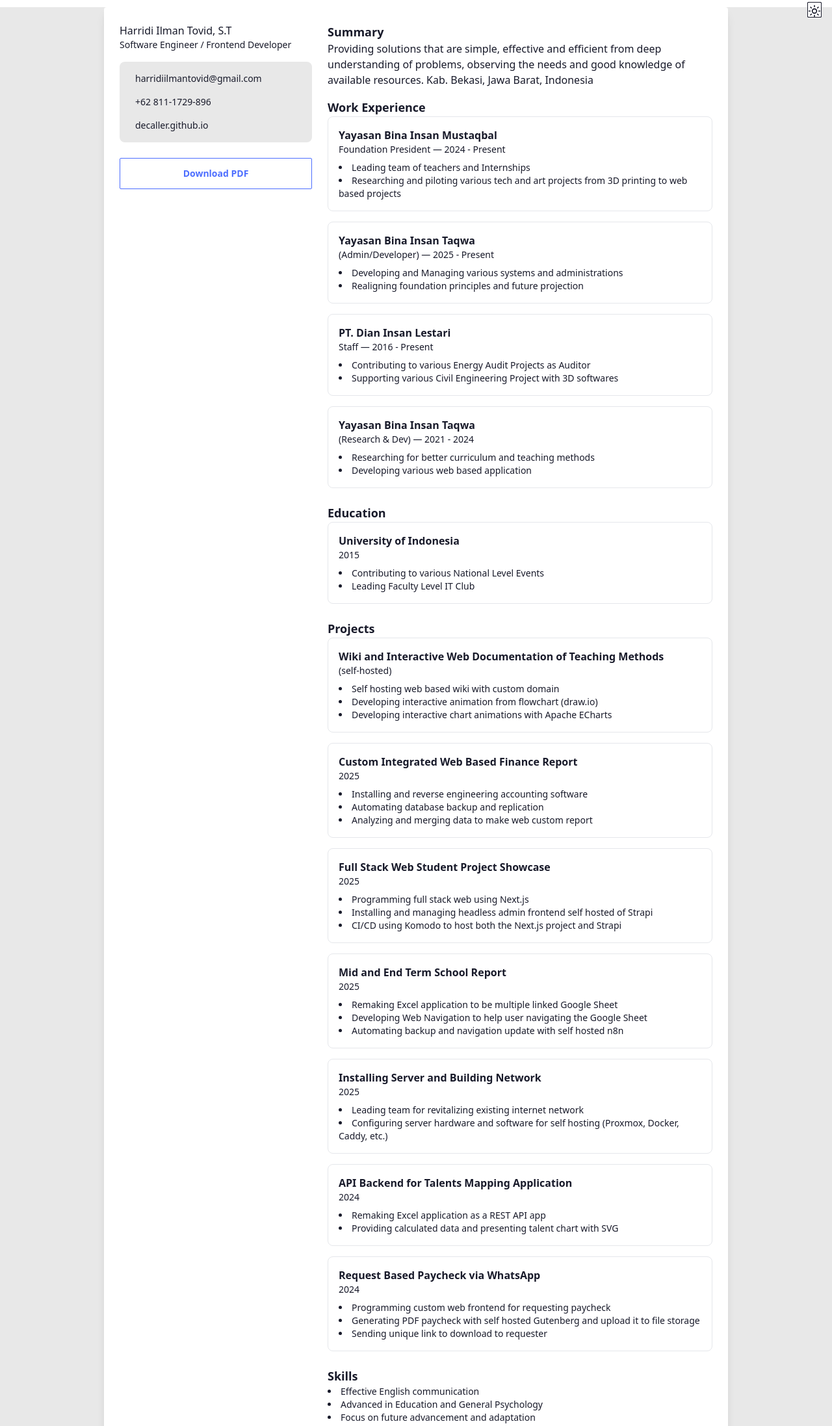
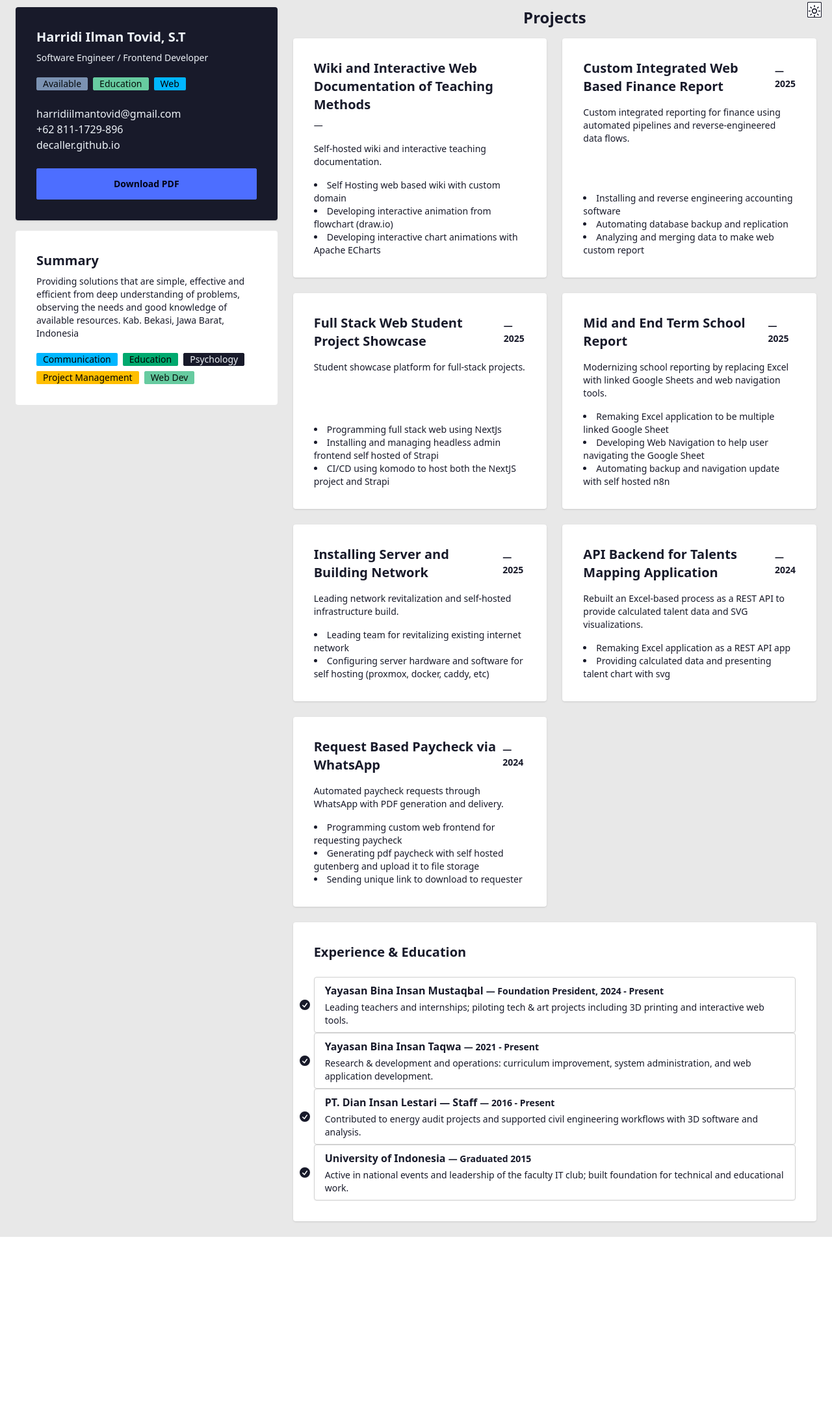
Before and after one commit to decaller/decaller.github.io, a plain HTML site: page index.html in a window 1280 px wide. Shown: the part 13-2207 px from the top of the page at 65% size. After the commit the page ends 1916 px from the top, so only its background shows below. Drawn offline with nearby package versions, Linux system fonts and the light colour scheme.

Commit message:
second ver

```diff
--- a/index.html
+++ b/index.html
@@ -24,8 +24,8 @@
     </script>
     <link rel="stylesheet" href="https://cdn.jsdelivr.net/npm/daisyui@latest/dist/full.css" />
     <style>
-      /* small safe container width */
-      .cv-body { max-width: 960px; margin: 1.5rem auto; }
+      /* full-width layout: remove narrow outer container and add page padding */
+      .cv-body { width: 100%; padding: 1.5rem; box-sizing: border-box; }
       .pdf-embed { height: 420px; }
 
       /* Print styles: hide UI chrome and make content compact */
@@ -42,6 +42,12 @@
       /* When checked, show moon and hide sun */
       .theme-controller:checked ~ svg[aria-label="moon"] { display: inline-block; }
       .theme-controller:checked ~ svg[aria-label="sun"] { display: none; }
+      /* Left-aligned vertical timeline styling (daisyUI timeline variant) */
+      .timeline.timeline-left { position: relative; padding-left: 3rem; }
+      .timeline.timeline-left::before { content: ""; position: absolute; left: 1.25rem; top: 0.75rem; bottom: 0.75rem; width: 2px; background: rgba(0,0,0,0.06); border-radius: 2px; }
+      .timeline.timeline-left .timeline-item { position: relative; display: block; padding-left: 1rem; }
+      .timeline.timeline-left .timeline-badge { position: absolute; left: 0.5rem; top: 0.75rem; transform: translateX(-50%); width: 0.75rem; height: 0.75rem; border-radius: 9999px; }
+      .timeline.timeline-left .timeline-content { margin-left: 1.75rem; }
     </style>
   </head>
   <body class="bg-base-200 text-base-content">
@@ -60,191 +66,207 @@
       </label>
     </div>
     <div class="cv-body">
-      <div class="card bg-base-100 shadow-lg">
-        <div class="card-body p-6">
+      <div class="">
+        <div class="">
           <div class="flex flex-col md:flex-row gap-6">
-            <!-- Left column: contact / quick info -->
+            <!-- Left column: contact / quick info as a colored card -->
             <aside class="md:w-1/3">
-              <div class="prose">
-                <h1 class="mb-0">Harridi Ilman Tovid, S.T</h1>
-                <p class="text-sm text-muted">Software Engineer / Frontend Developer</p>
+              <div class="card bg-neutral text-neutral-content shadow">
+                <div class="card-body">
+                  <h2 class="card-title">Harridi Ilman Tovid, S.T</h2>
+                  <p class="text-sm">Software Engineer / Frontend Developer</p>
+
+                  <div class="mt-3 flex flex-wrap gap-2">
+                    <div class="badge badge-secondary">Available</div>
+                    <div class="badge badge-accent">Education</div>
+                    <div class="badge badge-info">Web</div>
                   </div>
 
                   <div class="mt-4">
-                <ul class="menu bg-base-200 p-2 rounded-lg">
+                    <ul class="">
                       <li><a href="mailto:harridiilmantovid@gmail.com">harridiilmantovid@gmail.com</a></li>
                       <li><a href="tel:+628111729896">+62 811-1729-896</a></li>
                       <li><a href="https://decaller.github.io" target="_blank">decaller.github.io</a></li>
                     </ul>
                   </div>
 
-              <div class="mt-6">
-                  <button id="downloadBtn" class="btn btn-outline btn-primary w-full" aria-label="Download resume PDF" title="Download resume PDF">Download PDF</button>
+                  <div class="mt-4">
+                    <button id="downloadBtn" class="btn btn-primary w-full" aria-label="Download resume PDF" title="Download resume PDF">Download PDF</button>
+                  </div>
+                </div>
+              </div>
+              <!-- Summary under bio -->
+              <div class="card card-border bg-base-100 mt-4">
+                <div class="card-body">
+                  <h3 class="card-title">Summary</h3>
+                  <p class="text-sm">Providing solutions that are simple, effective and efficient from deep understanding of problems, observing the needs and good knowledge of available resources. Kab. Bekasi, Jawa Barat, Indonesia</p>
+                  <div class="mt-3 flex flex-wrap gap-2">
+                    <div class="badge badge-info">Communication</div>
+                    <div class="badge badge-success">Education</div>
+                    <div class="badge badge-neutral">Psychology</div>
+                    <div class="badge badge-warning">Project Management</div>
+                    <div class="badge badge-accent">Web Dev</div>
+                  </div>
+                </div>
               </div>
             </aside>
 
-            <!-- Right column: extracted content + sections -->
+            <!-- Right column: Bento-style card grid -->
             <main class="md:w-2/3">
-              <section class="mb-4">
-                <h2 class="text-lg font-semibold">Summary</h2>
-                <p id="summary">Providing solutions that are simple, effective and efficient from deep understanding of problems, observing the needs and good knowledge of available resources. Kab. Bekasi, Jawa Barat, Indonesia</p>
-              </section>
-
-              <section class="mb-6">
-                <h2 class="text-lg font-semibold">Work Experience</h2>
-                <div class="space-y-4" id="experience">
-                  <article class="p-4 border rounded-lg bg-base-100">
-                    <div class="flex justify-between items-start">
-                      <div>
-                        <div class="font-semibold">Yayasan Bina Insan Mustaqbal</div>
-                        <div class="text-sm text-muted">Foundation President — 2024 - Present</div>
-                      </div>
-                    </div>
+              <h1 class="text-2xl font-bold mb-4 text-center">Projects</h1>
+              <div class="grid grid-cols-1 md:grid-cols-2 gap-6">
+                <!-- Projects: each project as its own card -->
+                <div class="card bg-base-100 shadow">
+                  <div class="card-body">
+                    <h3 class="card-title">Wiki and Interactive Web Documentation of Teaching Methods</h3>
+                    <div class="text-sm text-muted">—</div>
+                    <p class="text-sm mt-2">Self-hosted wiki and interactive teaching documentation.</p>
                     <ul class="list-disc list-inside mt-2 text-sm">
-                      <li>Leading team of teachers and Internships</li>
-                      <li>Researching and piloting various tech and art projects from 3D printing to web based projects</li>
-                    </ul>
-                  </article>
-
-                  <article class="p-4 border rounded-lg bg-base-100">
-                    <div class="flex justify-between items-start">
-                      <div>
-                        <div class="font-semibold">Yayasan Bina Insan Taqwa</div>
-                        <div class="text-sm text-muted">(Admin/Developer) — 2025 - Present</div>
-                      </div>
-                    </div>
-                    <ul class="list-disc list-inside mt-2 text-sm">
-                      <li>Developing and Managing various systems and administrations</li>
-                      <li>Realigning foundation principles and future projection</li>
-                    </ul>
-                  </article>
-
-                  <article class="p-4 border rounded-lg bg-base-100">
-                    <div class="flex justify-between items-start">
-                      <div>
-                        <div class="font-semibold">PT. Dian Insan Lestari</div>
-                        <div class="text-sm text-muted">Staff — 2016 - Present</div>
-                      </div>
-                    </div>
-                    <ul class="list-disc list-inside mt-2 text-sm">
-                      <li>Contributing to various Energy Audit Projects as Auditor</li>
-                      <li>Supporting various Civil Engineering Project with 3D softwares</li>
-                    </ul>
-                  </article>
-
-                  <article class="p-4 border rounded-lg bg-base-100">
-                    <div class="flex justify-between items-start">
-                      <div>
-                        <div class="font-semibold">Yayasan Bina Insan Taqwa</div>
-                        <div class="text-sm text-muted">(Research & Dev) — 2021 - 2024</div>
-                      </div>
-                    </div>
-                    <ul class="list-disc list-inside mt-2 text-sm">
-                      <li>Researching for better curriculum and teaching methods</li>
-                      <li>Developing various web based application</li>
-                    </ul>
-                  </article>
-                </div>
-              </section>
-
-              <section class="mb-6">
-                <h2 class="text-lg font-semibold">Education</h2>
-                <div id="education" class="space-y-2">
-                  <div class="p-4 border rounded-lg bg-base-100">
-                    <div class="font-semibold">University of Indonesia</div>
-                    <div class="text-sm text-muted">2015</div>
-                    <ul class="list-disc list-inside mt-2 text-sm">
-                      <li>Contributing to various National Level Events</li>
-                      <li>Leading Faculty Level IT Club</li>
-                    </ul>
-                  </div>
-                </div>
-              </section>
-
-              <section class="mb-6">
-                <h2 class="text-lg font-semibold">Projects</h2>
-                <div id="projects" class="space-y-4">
-                  <div class="p-4 border rounded-lg bg-base-100">
-                    <div class="font-semibold">Wiki and Interactive Web Documentation of Teaching Methods</div>
-                    <div class="text-sm text-muted">(self-hosted)</div>
-                    <ul class="list-disc list-inside mt-2 text-sm">
-                      <li>Self hosting web based wiki with custom domain</li>
+                      <li>Self Hosting web based wiki with custom domain</li>
                       <li>Developing interactive animation from flowchart (draw.io)</li>
                       <li>Developing interactive chart animations with Apache ECharts</li>
                     </ul>
                   </div>
+                </div>
 
-                  <div class="p-4 border rounded-lg bg-base-100">
-                    <div class="font-semibold">Custom Integrated Web Based Finance Report</div>
-                    <div class="text-sm text-muted">2025</div>
+                <div class="card bg-base-100 shadow">
+                  <div class="card-body">
+                    <h3 class="card-title">Custom Integrated Web Based Finance Report <span class="text-sm text-muted">— 2025</span></h3>
+                    <p class="text-sm mt-2">Custom integrated reporting for finance using automated pipelines and reverse-engineered data flows.</p>
                     <ul class="list-disc list-inside mt-2 text-sm">
                       <li>Installing and reverse engineering accounting software</li>
                       <li>Automating database backup and replication</li>
                       <li>Analyzing and merging data to make web custom report</li>
                     </ul>
                   </div>
+                </div>
 
-                  <div class="p-4 border rounded-lg bg-base-100">
-                    <div class="font-semibold">Full Stack Web Student Project Showcase</div>
-                    <div class="text-sm text-muted">2025</div>
+                <div class="card bg-base-100 shadow">
+                  <div class="card-body">
+                    <h3 class="card-title">Full Stack Web Student Project Showcase <span class="text-sm text-muted">— 2025</span></h3>
+                    <p class="text-sm mt-2">Student showcase platform for full-stack projects.</p>
                     <ul class="list-disc list-inside mt-2 text-sm">
-                      <li>Programming full stack web using Next.js</li>
+                      <li>Programming full stack web using NextJs</li>
                       <li>Installing and managing headless admin frontend self hosted of Strapi</li>
-                      <li>CI/CD using Komodo to host both the Next.js project and Strapi</li>
+                      <li>CI/CD using komodo to host both the NextJS project and Strapi</li>
                     </ul>
                   </div>
+                </div>
 
-                  <div class="p-4 border rounded-lg bg-base-100">
-                    <div class="font-semibold">Mid and End Term School Report</div>
-                    <div class="text-sm text-muted">2025</div>
+                <div class="card bg-base-100 shadow">
+                  <div class="card-body">
+                    <h3 class="card-title">Mid and End Term School Report <span class="text-sm text-muted">— 2025</span></h3>
+                    <p class="text-sm mt-2">Modernizing school reporting by replacing Excel with linked Google Sheets and web navigation tools.</p>
                     <ul class="list-disc list-inside mt-2 text-sm">
                       <li>Remaking Excel application to be multiple linked Google Sheet</li>
                       <li>Developing Web Navigation to help user navigating the Google Sheet</li>
                       <li>Automating backup and navigation update with self hosted n8n</li>
                     </ul>
                   </div>
+                </div>
 
-                  <div class="p-4 border rounded-lg bg-base-100">
-                    <div class="font-semibold">Installing Server and Building Network</div>
-                    <div class="text-sm text-muted">2025</div>
+                <div class="card bg-base-100 shadow">
+                  <div class="card-body">
+                    <h3 class="card-title">Installing Server and Building Network <span class="text-sm text-muted">— 2025</span></h3>
+                    <p class="text-sm mt-2">Leading network revitalization and self-hosted infrastructure build.</p>
                     <ul class="list-disc list-inside mt-2 text-sm">
                       <li>Leading team for revitalizing existing internet network</li>
-                      <li>Configuring server hardware and software for self hosting (Proxmox, Docker, Caddy, etc.)</li>
+                      <li>Configuring server hardware and software for self hosting (proxmox, docker, caddy, etc)</li>
                     </ul>
                   </div>
+                </div>
 
-                  <div class="p-4 border rounded-lg bg-base-100">
-                    <div class="font-semibold">API Backend for Talents Mapping Application</div>
-                    <div class="text-sm text-muted">2024</div>
+                <div class="card bg-base-100 shadow">
+                  <div class="card-body">
+                    <h3 class="card-title">API Backend for Talents Mapping Application <span class="text-sm text-muted">— 2024</span></h3>
+                    <p class="text-sm mt-2">Rebuilt an Excel-based process as a REST API to provide calculated talent data and SVG visualizations.</p>
                     <ul class="list-disc list-inside mt-2 text-sm">
                       <li>Remaking Excel application as a REST API app</li>
-                      <li>Providing calculated data and presenting talent chart with SVG</li>
+                      <li>Providing calculated data and presenting talent chart with svg</li>
                     </ul>
                   </div>
+                </div>
 
-                  <div class="p-4 border rounded-lg bg-base-100">
-                    <div class="font-semibold">Request Based Paycheck via WhatsApp</div>
-                    <div class="text-sm text-muted">2024</div>
+                <div class="card bg-base-100 shadow">
+                  <div class="card-body">
+                    <h3 class="card-title">Request Based Paycheck via WhatsApp <span class="text-sm text-muted">— 2024</span></h3>
+                    <p class="text-sm mt-2">Automated paycheck requests through WhatsApp with PDF generation and delivery.</p>
                     <ul class="list-disc list-inside mt-2 text-sm">
                       <li>Programming custom web frontend for requesting paycheck</li>
-                      <li>Generating PDF paycheck with self hosted Gutenberg and upload it to file storage</li>
+                      <li>Generating pdf paycheck with self hosted gutenberg and upload it to file storage</li>
                       <li>Sending unique link to download to requester</li>
                     </ul>
                   </div>
                 </div>
-              </section>
 
-              <section class="mb-6">
-                <h2 class="text-lg font-semibold">Skills</h2>
-                <div id="skills">
-                  <ul class="list-disc list-inside text-sm">
-                    <li>Effective English communication</li>
-                    <li>Advanced in Education and General Psychology</li>
-                    <li>Focus on future advancement and adaptation</li>
+                <!-- Experience & Education (daisyUI timeline style, text on right) -->
+                <div class="card bg-base-100 shadow md:col-span-2">
+                  <div class="card-body">
+                    <h3 class="card-title">Experience & Education</h3>
+                    <div class="mt-4">
+                      <ul class="timeline timeline-vertical">
+                        <li>
+                          <hr />
+                          <div class="timeline-start">
+                            <svg xmlns="http://www.w3.org/2000/svg" viewBox="0 0 20 20" fill="currentColor" class="h-5 w-5">
+                              <path fill-rule="evenodd" d="M10 18a8 8 0 100-16 8 8 0 000 16zm3.857-9.809a.75.75 0 00-1.214-.882l-3.483 4.79-1.88-1.88a.75.75 0 10-1.06 1.061l2.5 2.5a.75.75 0 001.137-.089l4-5.5z" clip-rule="evenodd" />
+                            </svg>
+                          </div>
+                          <div class="timeline-middle timeline-box">
+                            <div class="font-semibold">Yayasan Bina Insan Mustaqbal <span class="text-sm text-muted">— Foundation President, 2024 - Present</span></div>
+                            <p class="text-sm mt-1">Leading teachers and internships; piloting tech & art projects including 3D printing and interactive web tools.</p>
+                          </div>
+                          <hr />
+                        </li>
+
+                        <li>
+                          <hr />
+                          <div class="timeline-start">
+                            <svg xmlns="http://www.w3.org/2000/svg" viewBox="0 0 20 20" fill="currentColor" class="h-5 w-5">
+                              <path fill-rule="evenodd" d="M10 18a8 8 0 100-16 8 8 0 000 16zm3.857-9.809a.75.75 0 00-1.214-.882l-3.483 4.79-1.88-1.88a.75.75 0 10-1.06 1.061l2.5 2.5a.75.75 0 001.137-.089l4-5.5z" clip-rule="evenodd" />
+                            </svg>
+                          </div>
+                          <div class="timeline-middle timeline-box">
+                            <div class="font-semibold">Yayasan Bina Insan Taqwa <span class="text-sm text-muted">— 2021 - Present</span></div>
+                            <p class="text-sm mt-1">Research & development and operations: curriculum improvement, system administration, and web application development.</p>
+                          </div>
+                          <hr />
+                        </li>
+
+                        <li>
+                          <hr />
+                          <div class="timeline-start">
+                            <svg xmlns="http://www.w3.org/2000/svg" viewBox="0 0 20 20" fill="currentColor" class="h-5 w-5">
+                              <path fill-rule="evenodd" d="M10 18a8 8 0 100-16 8 8 0 000 16zm3.857-9.809a.75.75 0 00-1.214-.882l-3.483 4.79-1.88-1.88a.75.75 0 10-1.06 1.061l2.5 2.5a.75.75 0 001.137-.089l4-5.5z" clip-rule="evenodd" />
+                            </svg>
+                          </div>
+                          <div class="timeline-middle timeline-box">
+                            <div class="font-semibold">PT. Dian Insan Lestari — Staff <span class="text-sm text-muted">— 2016 - Present</span></div>
+                            <p class="text-sm mt-1">Contributed to energy audit projects and supported civil engineering workflows with 3D software and analysis.</p>
+                          </div>
+                          <hr />
+                        </li>
+
+                        <li>
+                          <hr />
+                          <div class="timeline-start">
+                            <svg xmlns="http://www.w3.org/2000/svg" viewBox="0 0 20 20" fill="currentColor" class="h-5 w-5">
+                              <path fill-rule="evenodd" d="M10 18a8 8 0 100-16 8 8 0 000 16zm3.857-9.809a.75.75 0 00-1.214-.882l-3.483 4.79-1.88-1.88a.75.75 0 10-1.06 1.061l2.5 2.5a.75.75 0 001.137-.089l4-5.5z" clip-rule="evenodd" />
+                            </svg>
+                          </div>
+                          <div class="timeline-middle timeline-box">
+                            <div class="font-semibold">University of Indonesia <span class="text-sm text-muted">— Graduated 2015</span></div>
+                            <p class="text-sm mt-1">Active in national events and leadership of the faculty IT club; built foundation for technical and educational work.</p>
+                          </div>
+                        </li>
                       </ul>
                     </div>
-              </section>
+                  </div>
+                </div>
 
+
+
+              </div>
             </main>
           </div>
 
@@ -254,6 +276,16 @@
     <script>
       // Download handler: suggest a safe filename
       document.getElementById('downloadBtn')?.addEventListener('click', function () {
+        const a = document.createElement('a');
+        a.href = './Harridi Ilman Tovid, S.T - Resume.pdf';
+        a.download = 'resume.pdf';
+        document.body.appendChild(a);
+        a.click();
+        a.remove();
+      });
+
+      // Secondary download button in Resume card
+      document.getElementById('downloadBtn2')?.addEventListener('click', function () {
         const a = document.createElement('a');
         a.href = './Harridi Ilman Tovid, S.T - Resume.pdf';
         a.download = 'resume.pdf';
```
Lines whose indentation alone changed are shown as unchanged.
